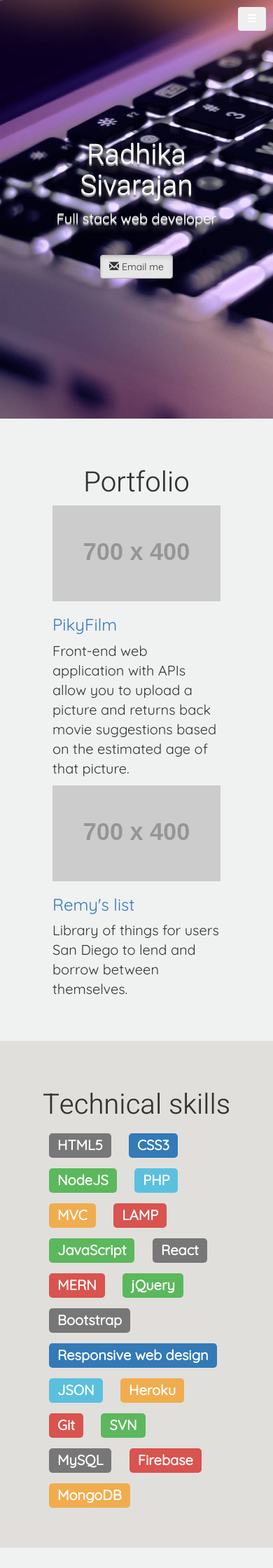
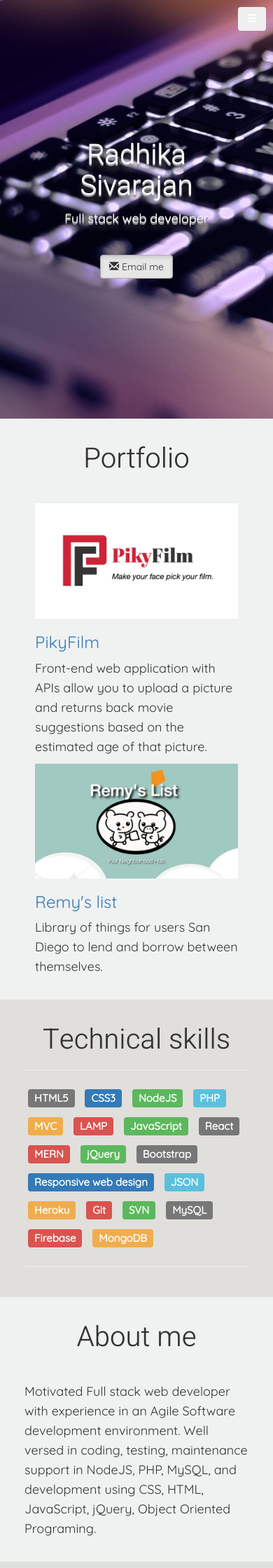
Before and after one commit to radhika-sivarajan/Portfolio, a PHP site: page / in a window 390 px wide. Shown: the top 2240 px of the page at 70% size. Run offline with PHP 8.4, Linux system fonts and the light colour scheme; grey boxes labelled with a size stand in for pictures from a placeholder-image service; some libraries are stand-ins or nearby versions.

Commit message:
Porfolio images changed

```diff
--- a/assets/css/styles.css
+++ b/assets/css/styles.css
@@ -97,12 +97,12 @@ body {
 }
 
 #main-container {
+    font-family: 'Quicksand', sans-serif;
+    font-size: 20px;
+    margin-bottom: -20px;
     margin-left: 375px;
     margin-top: -20px;
-    margin-bottom: -20px;
     transition: all 0.5s ease;
-    font-family: 'Quicksand', sans-serif;
-    font-size: 20px;
 }
 
 .heading {
@@ -124,16 +124,10 @@ body {
 }
 
 #tech-skills,
-#portfolio {
-    padding: 50px 60px;
-}
-
-#about {
-    padding: 50px 100px;
-}
-
+#portfolio,
+#about,
 #contact {
-    padding: 50px 150px;
+    padding: 4% 9% 6% 9%;
 }
 
 #tech-skills,
@@ -148,8 +142,8 @@ body {
 
 .tech span.label {
     font-size: 20px;
+    line-height: 50px;
     margin: 10px;
-    line-height: 50px;
 }
 
 .contact-form {
@@ -172,14 +166,20 @@ footer {
 }
 
 @media screen and (max-width: 960px) {
+    .tech span.label {
+        font-size: 15px;
+        line-height: 40px;
+        margin: 5px;
+    }
     #menu-toggle {
         display: block;
     }
     #sidebar-header {
+        transition: width 0.5s linear;
         width: 0px;
-        transition: width 0.5s linear;
     }
     #main-container {
+        font-size: 18px;
         margin-left: 0;
         transition: all 0.5s linear;
     }
--- a/index.html
+++ b/index.html
@@ -76,23 +76,24 @@
         </div>
         <div id="portfolio">
             <h2 class="text-center heading">Portfolio</h2>
+            <hr>
             <div class="container-fluid">
                 <div class="row">
                     <div class="col-md-6 portfolio-item">
-                        <a href="#">
-                            <img class="img-responsive" src="http://placehold.it/700x400" alt="PikyFilm">
+                        <a data-toggle="modal" data-target="#pikyFilmModal">
+                            <img class="img-responsive" src="assets/images/PikyFilmLogo.jpg" alt="PikyFilm">
                         </a>
                         <h3>
-                            <a href="https://radhika-sivarajan.github.io/PikyFilm/">PikyFilm</a>
+                            <a target="_blank" href="https://radhika-sivarajan.github.io/PikyFilm/">PikyFilm</a>
                         </h3>
                         <p>Front-end web application with APIs allow you to upload a picture and returns back movie suggestions based on the estimated age of that picture.</p>
                     </div>
                     <div class="col-md-6 portfolio-item">
-                        <a href="http://remyslist.herokuapp.com/">
-                            <img class="img-responsive" src="http://placehold.it/700x400" alt="Remy's list">
+                        <a href="">
+                            <img class="img-responsive" src="assets/images/RemyListLogo.jpg" alt="Remy's list">
                         </a>
                         <h3>
-                            <a href="#">Remy's list</a>
+                            <a target="_blank" href="http://remyslist.herokuapp.com/">Remy's list</a>
                         </h3>
                         <p>Library of things for users San Diego to lend and borrow between themselves.</p>
                     </div>
@@ -101,6 +102,7 @@
         </div>
         <div id="tech-skills">
             <h2 class="text-center heading">Technical skills</h2>
+            <hr>
             <div class="tech">
                 <span class="label label-default">HTML5</span>
                 <span class="label label-primary">CSS3</span>
@@ -122,9 +124,11 @@
                 <span class="label label-danger">Firebase</span>
                 <span class="label label-warning">MongoDB</span>
             </div>
+            <hr>
         </div>
         <div id="about">
             <h2 class="text-center heading">About me</h2>
+            <hr>
             <p>Motivated Full stack web developer with experience in an Agile Software development environment. Well versed in coding, testing, maintenance support in NodeJS, PHP, MySQL, and development using CSS, HTML, JavaScript, jQuery, Object Oriented
                 Programing.
             </p>
@@ -155,8 +159,22 @@
             <p>Copyright &copy; 2017 Radhika Sivarajan</p>
         </footer>
     </div>
+    <div id="pikyFilmModal" class="modal fade" role="dialog">
+        <div class="modal-dialog">
+            <div class="modal-content">
+                <div class="modal-header">
+                    <button type="button" class="close" data-dismiss="modal">&times;</button>
+                    <h4 class="modal-title">PikyFilm</h4>
+                </div>
+                <div class="modal-body">
+                    <img class="img-responsive" src="assets/images/PikyFilmHome.gif" alt="PikyFilm image">
+                </div>
+            </div>
+        </div>
+    </div>
     <script src="https://code.jquery.com/jquery-3.1.1.min.js"></script>
-    <script src="http://maxcdn.bootstrapcdn.com/bootstrap/3.3.0/js/bootstrap.min.js"></script>
+    <script src="https://ajax.googleapis.com/ajax/libs/jquery/3.2.1/jquery.min.js"></script>
+    <script src="https://maxcdn.bootstrapcdn.com/bootstrap/3.3.7/js/bootstrap.min.js"></script>
     <script type="text/javascript" src="assets/javascript/javascript.js"></script>
 </body>
 
```
Also changed, not shown: other parts of assets/css/styles.css (+17 -17 lines), assets/images/PikyFilmLogo.jpg (added), assets/images/RemyListLogo.jpg (added), 1 other file.
